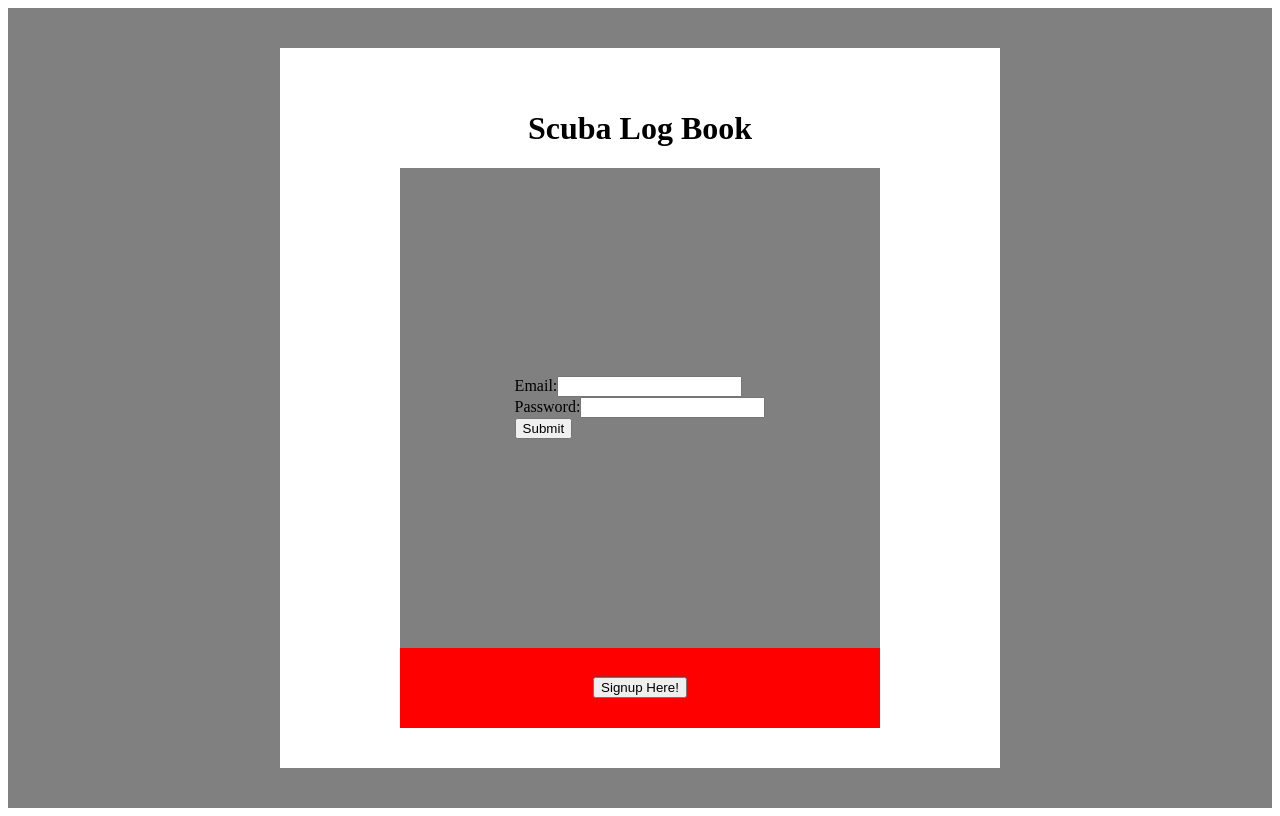
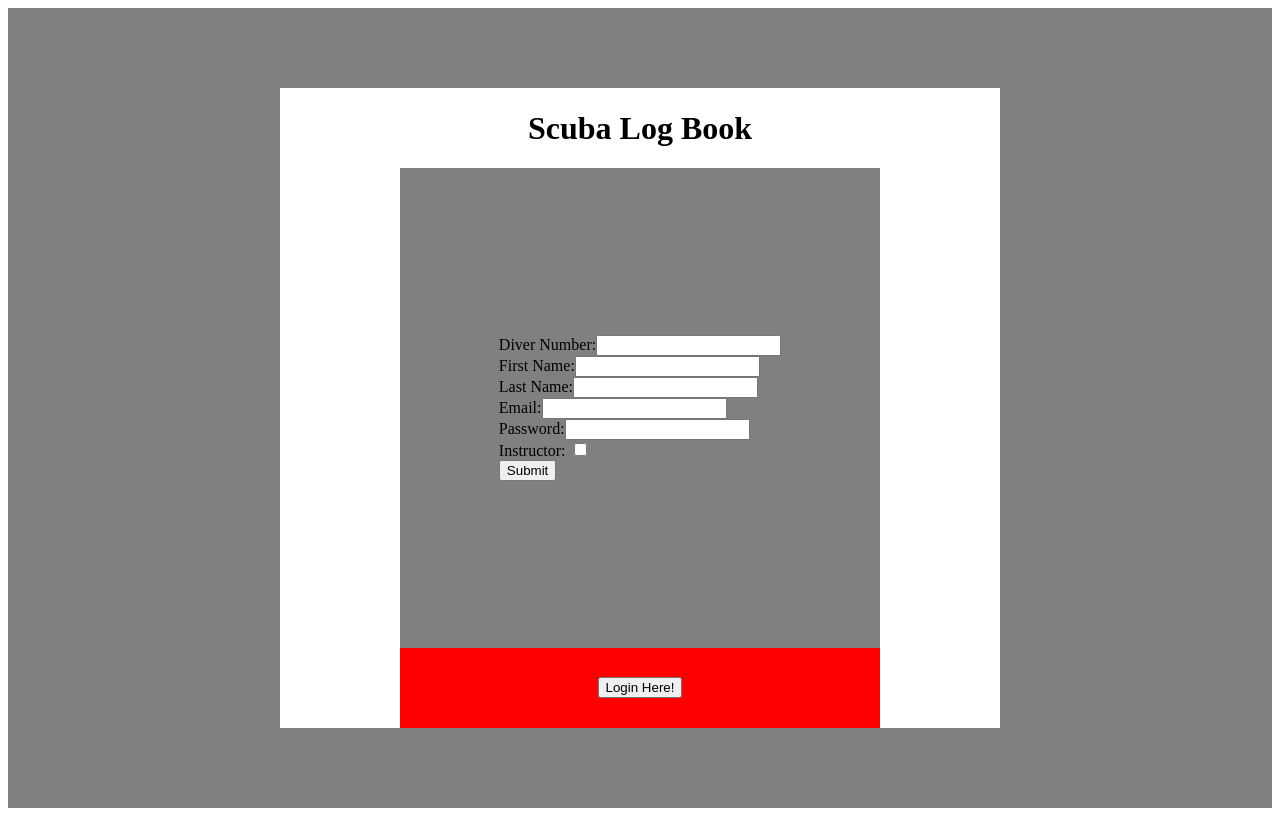
Before and after one commit to Alonsog66/Scuba-Log-Book, a React app: page / in a window 1280 px wide. Both pictures are taken after a click on the button "Signup Here!". Built offline with nearby package versions, Linux system fonts and the light colour scheme.

Commit message:
Finished creating functionality for instructor to add new dive info.

```diff
--- a/client/Components/Dive.js
+++ b/client/Components/Dive.js
@@ -7,7 +7,7 @@ function Dive(props) {
   return (
     <div className='dive'>
       <DiveLeft
-        key={date}
+        key={'Dive' + date}
         date={date}
         depth={depth}
         location={location}
--- a/client/Components/DiveBox.js
+++ b/client/Components/DiveBox.js
@@ -4,9 +4,7 @@ import Dive from './Dive.js';
 class DiveBox extends React.Component {
   render() {
     const { dives } = this.props;
-    const diveArr = dives.map((dive) => (
-      <Dive key={dive.date} diveInfo={dive} />
-    ));
+    const diveArr = dives.map((dive, i) => <Dive key={i} diveInfo={dive} />);
 
     return <div id='dive-box'>{diveArr}</div>;
   }
--- a/client/Components/DiveRight.js
+++ b/client/Components/DiveRight.js
@@ -1,7 +1,7 @@
 import React from 'react';
 
 function DiveRight({ notes }) {
-  return <div className='dive-right'>Notes:{notes}</div>;
+  return <div className='dive-right'>Notes: {notes}</div>;
 }
 
 export default DiveRight;
--- /dev/null
+++ b/client/Components/Instructor.js
@@ -0,0 +1,92 @@
+import React from 'react';
+
+class Instructor extends React.Component {
+  constructor(props) {
+    super(props);
+    this.state = {
+      info: ['', '', '', '', '', ''],
+      //incorrectInput: false,
+    };
+    this.handleChange = this.handleChange.bind(this);
+  }
+  handleChange(event, i) {
+    const arr = [...this.state.info];
+    arr[i] = event.target.value;
+    this.setState({ info: arr });
+  }
+
+  async submitInfo(diverNumber, date, location, depth, visibility, notes) {
+    const PORT = process.env.NODE_ENV === 'development' ? 8080 : 3000;
+    const responseJSON = await fetch(`http://localhost:${PORT}/add_dive`, {
+      method: 'POST',
+      headers: {
+        'Content-Type': 'application/json',
+      },
+      body: JSON.stringify({
+        diverNumber,
+        date,
+        location,
+        depth,
+        visibility,
+        notes,
+      }),
+    });
+    const response = await responseJSON.json();
+    alert(`Successfully added dive to Diver Number: ${response.diverNumber}`);
+  }
+
+  render() {
+    return (
+      <div id='add-dive-box'>
+        <form
+          action=''
+          value='Update'
+          onSubmit={(e) => {
+            e.preventDefault();
+            this.submitInfo(
+              this.state.info[0],
+              this.state.info[1],
+              this.state.info[2],
+              this.state.info[3],
+              this.state.info[4],
+              this.state.info[5]
+            );
+          }}
+        >
+          {/* {!this.state.incorrectInput || (
+            <p className='error'>Diver number already has an account!</p>
+          )} */}
+          <div>
+            <label>Diver Number:</label>
+            <input type='text' onChange={(e) => this.handleChange(e, 0)} />
+          </div>
+          <div>
+            <label>Date:</label>
+            <input type='text' onChange={(e) => this.handleChange(e, 1)} />
+          </div>
+          <div>
+            <label>Location:</label>
+            <input type='text' onChange={(e) => this.handleChange(e, 2)} />
+          </div>
+          <div>
+            <label>Depth:</label>
+            <input type='text' onChange={(e) => this.handleChange(e, 3)} />
+          </div>
+
+          <div>
+            <label>Visibility:</label>
+            <input type='text' onChange={(e) => this.handleChange(e, 4)} />
+          </div>
+          <div>
+            <label>Notes:</label>
+            <input type='text' onChange={(e) => this.handleChange(e, 5)} />
+          </div>
+
+          <input type='submit' />
+        </form>
+      </div>
+    );
+  }
+}
+
+export default Instructor;
--- a/client/Components/Login.js
+++ b/client/Components/Login.js
@@ -6,6 +6,7 @@ class Login extends React.Component {
     this.state = {
       info: ['', ''],
       incorrectInput: false,
+      instructor: false,
     };
     this.handleChange = this.handleChange.bind(this);
     this.submitInfo = this.submitInfo.bind(this);
@@ -15,9 +16,11 @@ class Login extends React.Component {
     arr[i] = event.target.value;
     this.setState({ info: arr });
   }
+
   async submitInfo(email, password) {
+    const PORT = process.env.NODE_ENV === 'development' ? 8080 : 3000;
     const responseJSON = await fetch(
-      `http://localhost:8080/get_diver?email=${email}&password=${password}`
+      `http://localhost:${PORT}/get_diver?email=${email}&password=${password}`
     );
     const response = await responseJSON.json();
     if (response.error)
@@ -44,11 +47,11 @@ class Login extends React.Component {
             <label>Email:</label>
             <input type='text' onChange={(e) => this.handleChange(e, 0)} />
           </div>
-
           <div>
             <label>Password:</label>
-            <input type='text' onChange={(e) => this.handleChange(e, 1)} />
+            <input type='password' onChange={(e) => this.handleChange(e, 1)} />
           </div>
+
           <input type='submit' />
         </form>
       </div>
--- a/client/Components/MainBox.js
+++ b/client/Components/MainBox.js
@@ -2,6 +2,8 @@ import React from 'react';
 import Login from './Login.js';
 import Signup from './Signup.js';
 import Profile from './Profile.js';
+import SignupForm from './SignupForm.js';
+import Instructor from './Instructor.js';
 
 class MainBox extends React.Component {
   constructor(props) {
@@ -9,16 +11,29 @@ class MainBox extends React.Component {
     this.state = {
       isLoggedIn: false,
       userInfo: {},
+      signupForm: false,
+      isInstructor: false,
     };
     this.logIn = this.logIn.bind(this);
+    this.signup = this.signup.bind(this);
   }
 
   logIn(info) {
     this.setState((prevState) => {
       return {
         ...prevState,
+        isInstructor: info.instructor,
+        signupForm: false,
         isLoggedIn: true,
         userInfo: info,
+      };
+    });
+  }
+  signup() {
+    this.setState((prevState) => {
+      return {
+        ...prevState,
+        signupForm: !prevState.signupForm,
       };
     });
   }
@@ -28,13 +43,26 @@ class MainBox extends React.Component {
       <div id='main-box'>
         <h1>Scuba Log Book</h1>
         {this.state.isLoggedIn ? (
+          this.state.isInstructor ? (
+            <div>
+              <Instructor />
+            </div>
+          ) : (
+            <div>
+              <Profile info={this.state.userInfo} />
+            </div>
+          )
+        ) : this.state.signupForm ? (
+          // Sign up form
           <div>
-            <Profile info={this.state.userInfo} />
+            <SignupForm logIn={this.logIn} />
+            <Signup signupForm={this.state.signupForm} signup={this.signup} />
           </div>
         ) : (
+          // Log in form
           <div>
             <Login logIn={this.logIn} />
-            <Signup />
+            <Signup signupForm={this.state.signupForm} signup={this.signup} />
           </div>
         )}
       </div>
--- a/client/Components/Profile.js
+++ b/client/Components/Profile.js
@@ -4,9 +4,13 @@ import DiveBox from './DiveBox';
 
 function Profile(props) {
   return (
-    <div id='profile-box'>
-      <User userInfo={props.info} />
-      <DiveBox dives={props.info.dives} />
+    <div>
+      <div class='profile-box'>
+        <User userInfo={props.info} />
+      </div>
+      <div class='dive-container'>
+        <DiveBox dives={props.info.dives} />
+      </div>
     </div>
   );
 }
--- a/client/Components/Signup.js
+++ b/client/Components/Signup.js
@@ -1,9 +1,11 @@
 import React from 'react';
 
-function Signup() {
+function Signup(props) {
   return (
     <div id='signup-box'>
-      <button>Signup Here!</button>
+      <button onClick={props.signup}>
+        {props.signupForm ? ' Login Here!' : 'Signup Here!'}
+      </button>
     </div>
   );
 }
--- /dev/null
+++ b/client/Components/SignupForm.js
@@ -0,0 +1,106 @@
+import React from 'react';
+
+class SignupForm extends React.Component {
+  constructor(props) {
+    super(props);
+    this.state = {
+      info: ['', '', '', '', ''],
+      incorrectInput: false,
+      instructor: false,
+    };
+    this.handleChange = this.handleChange.bind(this);
+    this.handleClick = this.handleClick.bind(this);
+    this.submitInfo = this.submitInfo.bind(this);
+  }
+  handleChange(event, i) {
+    const arr = [...this.state.info];
+    arr[i] = event.target.value;
+    this.setState({ info: arr });
+  }
+
+  handleClick() {
+    this.setState((prevState) => {
+      return {
+        ...prevState,
+        instructor: !prevState.instructor,
+      };
+    });
+  }
+
+  async submitInfo(email, password, diverNumber, firstName, lastName) {
+    const isInstructor = this.state.instructor;
+    const PORT = process.env.NODE_ENV === 'development' ? 8080 : 3000;
+    const responseJSON = await fetch(`http://localhost:${PORT}/add_diver`, {
+      method: 'POST',
+      headers: {
+        'Content-Type': 'application/json',
+      },
+      body: JSON.stringify({
+        diverNumber,
+        email,
+        password,
+        firstName,
+        lastName,
+        instructor: isInstructor,
+      }),
+    });
+    const response = await responseJSON.json();
+    console.log(response);
+    if (response.error)
+      this.setState((prevState) => {
+        return { ...prevState, incorrectInput: true };
+      });
+    return this.props.logIn(response);
+  }
+  render() {
+    return (
+      <div id='login-box'>
+        <form
+          action=''
+          value='Update'
+          onSubmit={(e) => {
+            e.preventDefault();
+            this.submitInfo(
+              this.state.info[0],
+              this.state.info[1],
+              this.state.info[2],
+              this.state.info[3],
+              this.state.info[4]
+            );
+          }}
+        >
+          {!this.state.incorrectInput || (
+            <p className='error'>Diver number already has an account!</p>
+          )}
+          <div>
+            <label>Diver Number:</label>
+            <input type='text' onChange={(e) => this.handleChange(e, 2)} />
+          </div>
+          <div>
+            <label>First Name:</label>
+            <input type='text' onChange={(e) => this.handleChange(e, 3)} />
+          </div>
+          <div>
+            <label>Last Name:</label>
+            <input type='text' onChange={(e) => this.handleChange(e, 4)} />
+          </div>
+          <div>
+            <label>Email:</label>
+            <input type='text' onChange={(e) => this.handleChange(e, 0)} />
+          </div>
+
+          <div>
+            <label>Password:</label>
+            <input type='password' onChange={(e) => this.handleChange(e, 1)} />
+          </div>
+          <div>
+            <label>Instructor: </label>
+            <input type='checkbox' onChange={this.handleClick} />
+          </div>
+          <input type='submit' />
+        </form>
+      </div>
+    );
+  }
+}
+export default SignupForm;
--- a/client/style.scss
+++ b/client/style.scss
@@ -7,7 +7,6 @@
 }
 
 #main-box {
-  height: 90vh;
   width: 90vh;
   display: flex;
   flex-direction: column;
@@ -48,9 +47,8 @@
 }
 
 #dive-box {
-  padding: 0;
   margin: 0;
-  height: 40vh;
+  height: 80vh;
   width: 60vh;
   display: flex;
   flex-direction: column;
```
Also changed, not shown: 2 other files (tests, documents, lock files or other folders).
